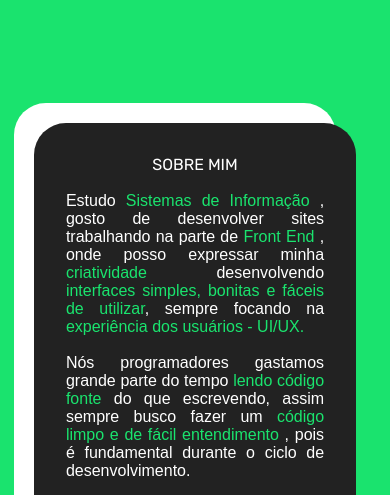
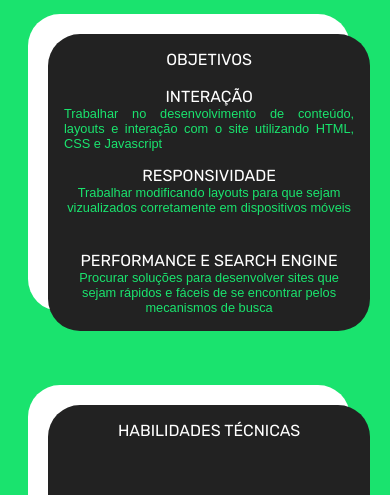
Before and after one commit to Guipardo/Guipardo.github.io, a plain HTML site: page index.html in a window 390 px wide. Shown: the part 1430-1925 px from the top of the page. Drawn offline with Linux system fonts and the light colour scheme; a script that the page names is missing; a web font is replaced by a local one.

Commit message:
Responsive update - Grid Layout

```diff
--- a/index.html
+++ b/index.html
@@ -65,7 +65,7 @@
       <!-- ===================================================================== OBJECTIVE BOX -->
       <section id="objective-box" class="content-box">
         <article>
-          <h1 class="title"> Objetivos </h2>
+          <h2 class="title"> Objetivos </h2>
           <br />
           <h2 class="title"> Interação </h2>
           <p class="subtitle"> Trabalhar no desenvolvimento de conteúdo, layouts
@@ -153,7 +153,6 @@
       <!-- ===================================================================== PROJECTS -->
       <section id="projects-box" class="content-box">
         <h1 class="title"> Projetos realizados </h1>
-
         <ul class="spaced-list">
           <br />
           <li> <a class="subtitle" href="https://github.com/Guipardo/21-barra-3-Habitos" target="_blank"> 21 Barra 3 </a> </li>
@@ -207,12 +206,10 @@
           <li> <a href="https://www.flaticon.com/authors/dave-gandy" title="Dave Gandy">Dave Gandy</a> </li>
           <li> From <a href="https://www.flaticon.com/" title="Flaticon">www.flaticon.com</a> is licensed by <a href="http://creativecommons.org/licenses/by/3.0/" title="Creative Commons BY 3.0" target="_blank">CC 3.0 BY</a></li>
         </ul>
-        </div>
       </footer>
 
     </section> <!-- ============================================================ END CONTEINER -->
     <!-- =========================================================================== SCRIPTS -->
     <script src="scripts/base/standard.js"></script>
-
   </body>
 </html>﻿
--- a/stylesheets/base/layout.css
+++ b/stylesheets/base/layout.css
@@ -1,25 +1,54 @@
 /* ------------------------------------ Configurações gerais */
-#conteiner {
-  padding: 1em;
-  margin: 12em auto;
-  display: -webkit-box;
-  display: -ms-flexbox;
-  display: flex;
-  -webkit-box-orient: vertical;
-  -webkit-box-direction: normal;
-      -ms-flex-direction: column;
-          flex-direction: column;
-}
-
 #header-block
 {
   height: auto;
-  margin-top: 80px;
+  margin-top: 100px;
+  grid-area:header;
 }
 
 #navigation-block
 {
   line-height: 4em;
+  grid-area:nav;
+}
+
+#about-box
+{
+  grid-area:about;
+}
+
+#objective-box
+{
+  grid-area:objective;
+}
+
+#skills-box
+{
+  grid-area:skills;
+}
+
+#projects-box
+{
+  grid-area:projects;
+}
+
+#contact-box
+{
+  grid-area:contact;
+}
+
+#credits-box
+{
+  grid-area:credits;
+}
+
+#photo
+{
+  width: 50%;
+  height: 60%;
+  border-radius: 50%;
+  top:-50px;
+  margin: 0 auto;
 }
 
 figure
@@ -41,30 +70,33 @@ figcaption p
 
 .content-box
 {
-  margin: 0 auto 250px auto;
-  padding: 2em;
   width: 90%;
-  min-height: 200px;
   height: auto;
+  margin: 2em 2em;
+  padding: 1em;
   text-align: center;
-  -webkit-box-flex:1;
-  -ms-flex:1 1 auto;
-  flex:1 1 auto;
-  -ms-flex-wrap: wrap;
-  flex-wrap: wrap;
   border-radius: 2em;
 }
 
 /* ------------------------------------- Tela Grande */
 @media only screen and (min-width: 700px)
 {
-  #photo
-  {
-    width: 420px;
-    height: 420px;
-    border-radius: 50%;
-    top:-250px;
-    margin: 0 auto;
+  #conteiner {
+    padding: 2em;
+    width: auto;
+    max-width: 1330px;
+    height: auto;
+    display: grid;
+    grid-template-columns: 20% 20% 20% 20% 20%;
+    grid-template-rows: auto auto auto auto auto;
+    grid-gap:10px 0px;
+    grid-template-areas:
+    " header header header header header "
+    " nav nav nav nav nav "
+    " about about about about about "
+    " skills skills objective objective objective "
+    " projects projects projects contact contact "
+    " credits credits credits credits credits ";
   }
 
   #upToNavLink
@@ -95,12 +127,12 @@ figcaption p
 
   .title
   {
-    font-size: 3em;
+    font-size: 2em;
   }
 
   .subtitle
   {
-    font-size: 2em;
+    font-size: 1.5em;
   }
 
   .simple-text
@@ -112,13 +144,22 @@ figcaption p
 /* ------------------------------------------- Tela média */
 @media only screen and (max-width:700px)
 {
-  #photo
-  {
-    width: 220px;
-    height: 220px;
-    border-radius: 50%;
-    top:-200px;
-    margin: 0 auto;
+  #conteiner {
+    padding: 1em;
+    width: auto;
+    max-width: 700px;
+    height: auto;
+    display: grid;
+    grid-template-columns: 20% 20% 60% ;
+    grid-template-rows: auto auto auto auto auto;
+    grid-gap:10px 5px;
+    grid-template-areas:
+    " header header header "
+    " nav nav nav "
+    " about about about "
+    " skills skills objective "
+    " projects projects contact "
+    " credits credits credits ";
   }
 
   #upToNavLink
@@ -149,12 +190,12 @@ figcaption p
 
   .title
   {
-    font-size: 2em;
+    font-size: 1.5em;
   }
 
   .subtitle
   {
-    font-size: 1.5em;
+    font-size: 1em;
   }
 
   .simple-text
@@ -166,13 +207,24 @@ figcaption p
 /* ------------------------------------ Tela pequena */
 @media only screen and (max-width:480px)
 {
-  #photo
-  {
-    width: 120px;
-    height: 120px;
-    border-radius: 50%;
-    top:-10px;
-    margin: 0 auto;
+  #conteiner {
+    padding: 1em;
+    width: auto;
+    max-width: 480px;
+    height: auto;
+    display: grid;
+    grid-template-columns: 100%;
+    grid-template-rows: auto auto auto auto auto;
+    grid-gap:10px 1px;
+    grid-template-areas:
+    " header "
+    " nav "
+    " about "
+    " objective "
+    " skills "
+    " projects "
+    " contact "
+    " credits ";
   }
 
   #upToNavLink
```
